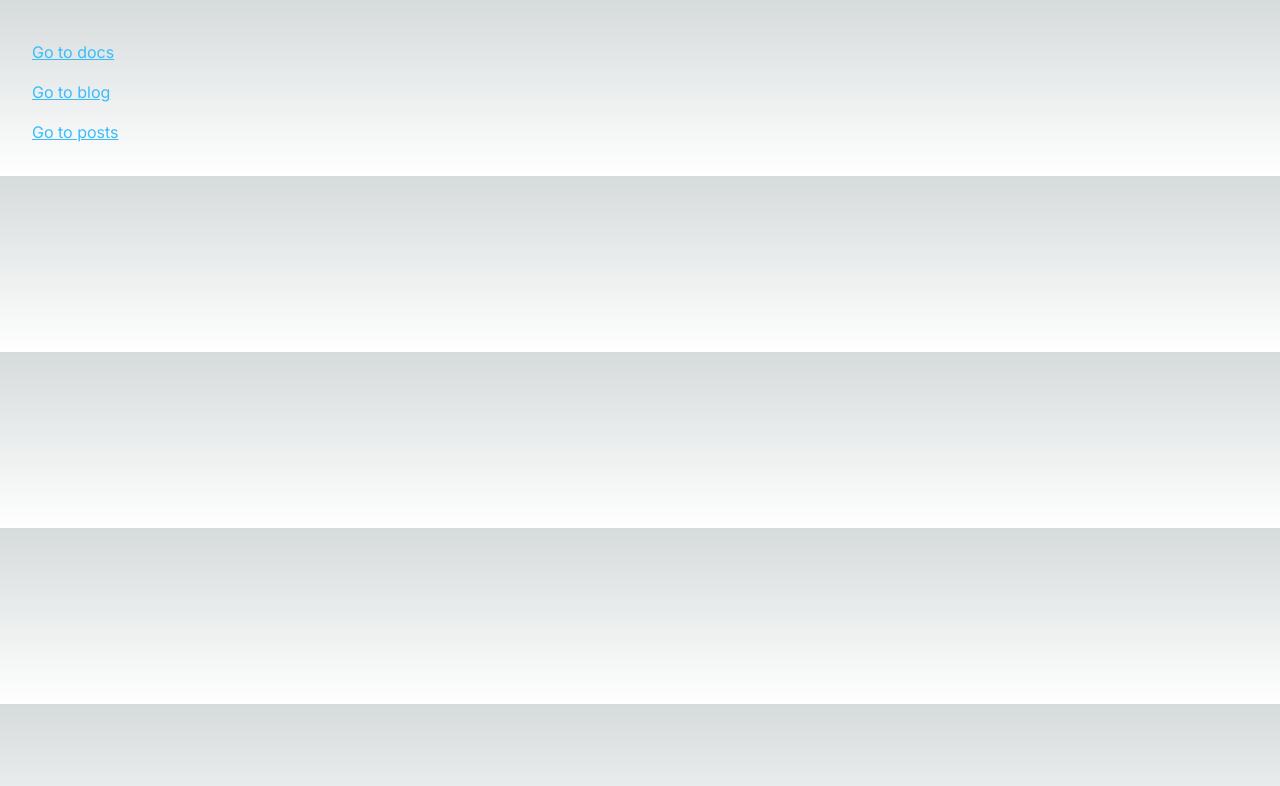
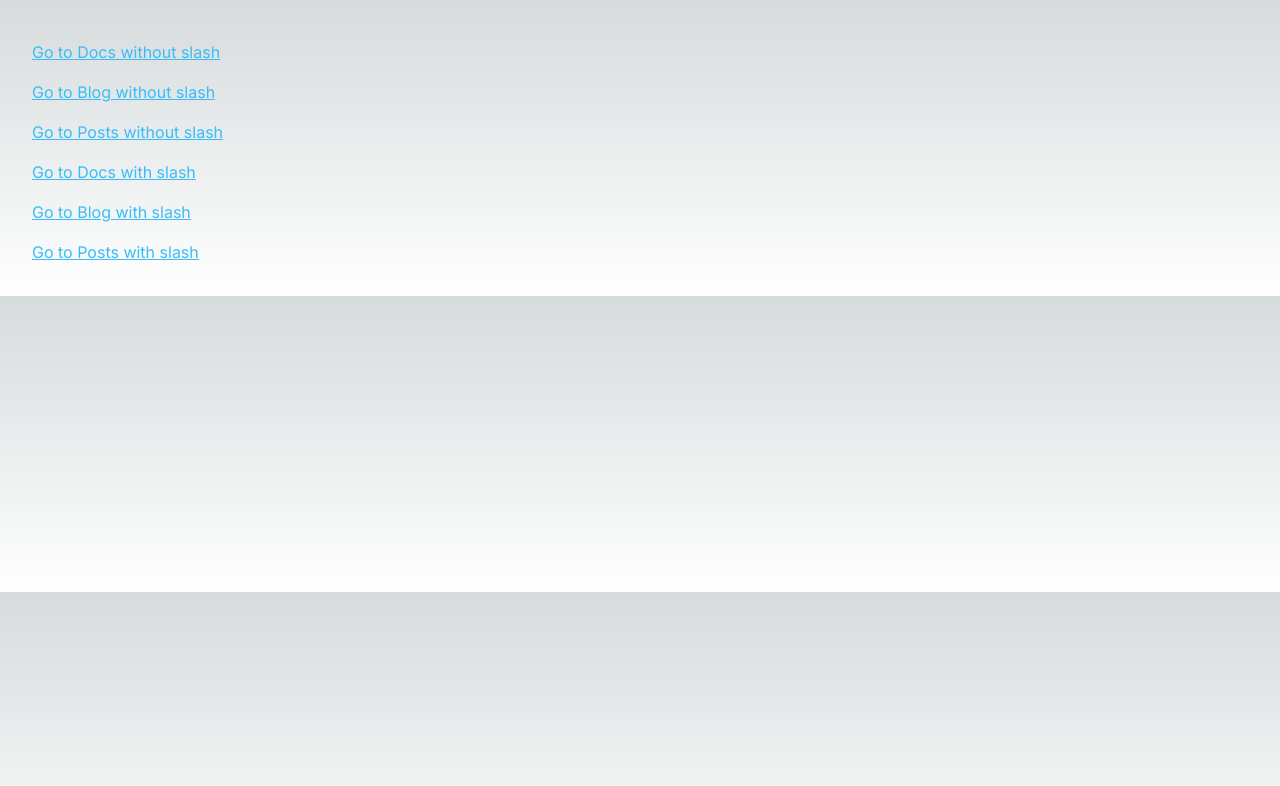
Before and after one commit to richardjzhang/nextjs-rewrite-trailing-slash, a Next.js app: page / in a window 1280 px wide. Shown: the top 786 px of the page. Built offline with nearby package versions, Linux system fonts and the light colour scheme.

Commit message:
Add links comparing with slash and without slash

```diff
--- a/app/page.tsx
+++ b/app/page.tsx
@@ -5,13 +5,22 @@ export default function Home() {
   return (
     <main className="flex flex-col gap-2 p-8">
       <Link href="/docs" className="mt-2 underline text-sky-400">
-        Go to docs
+        Go to Docs without slash
       </Link>
       <Link href="/blog" className="mt-2 underline text-sky-400">
-        Go to blog
+        Go to Blog without slash
       </Link>
       <Link href="/posts" className="mt-2 underline text-sky-400">
-        Go to posts
+        Go to Posts without slash
+      </Link>
+      <Link href="/docs/" className="mt-2 underline text-sky-400">
+        Go to Docs with slash
+      </Link>
+      <Link href="/blog/" className="mt-2 underline text-sky-400">
+        Go to Blog with slash
+      </Link>
+      <Link href="/posts/" className="mt-2 underline text-sky-400">
+        Go to Posts with slash
       </Link>
     </main>
   );
```
